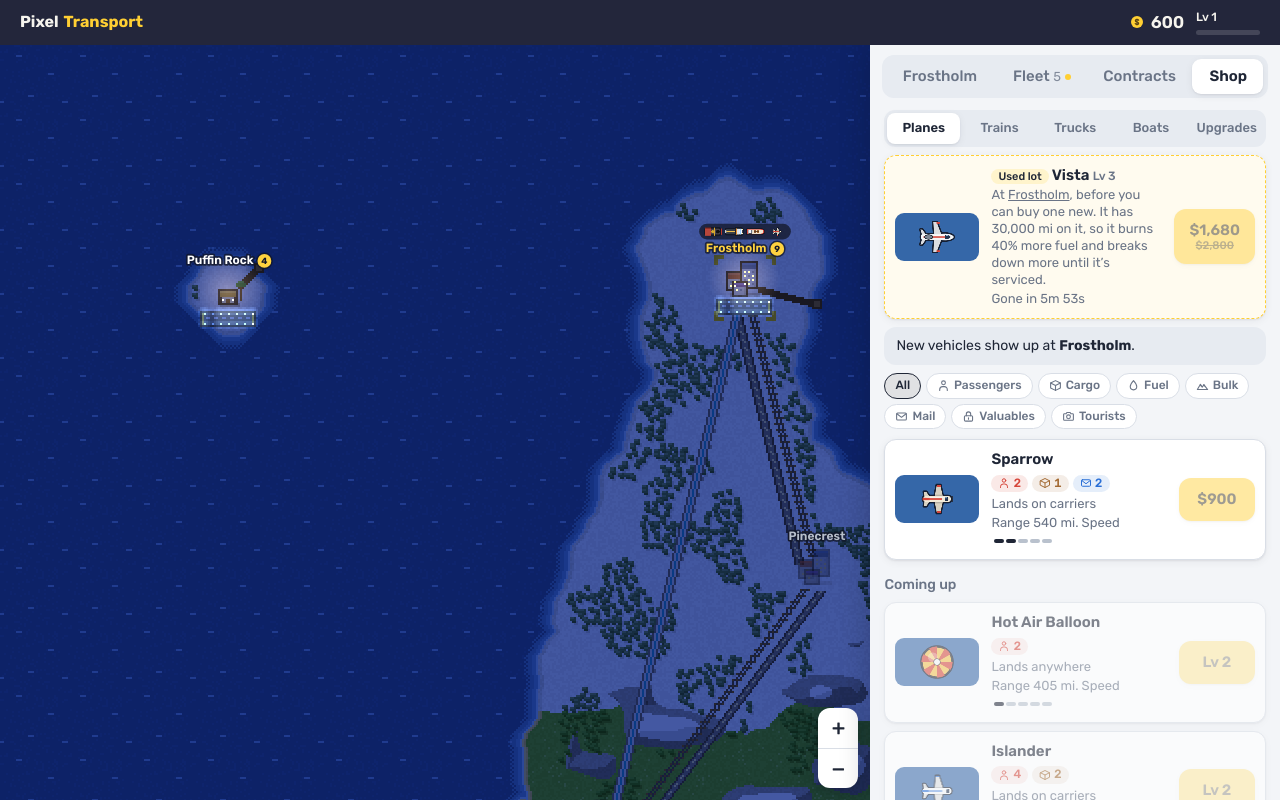
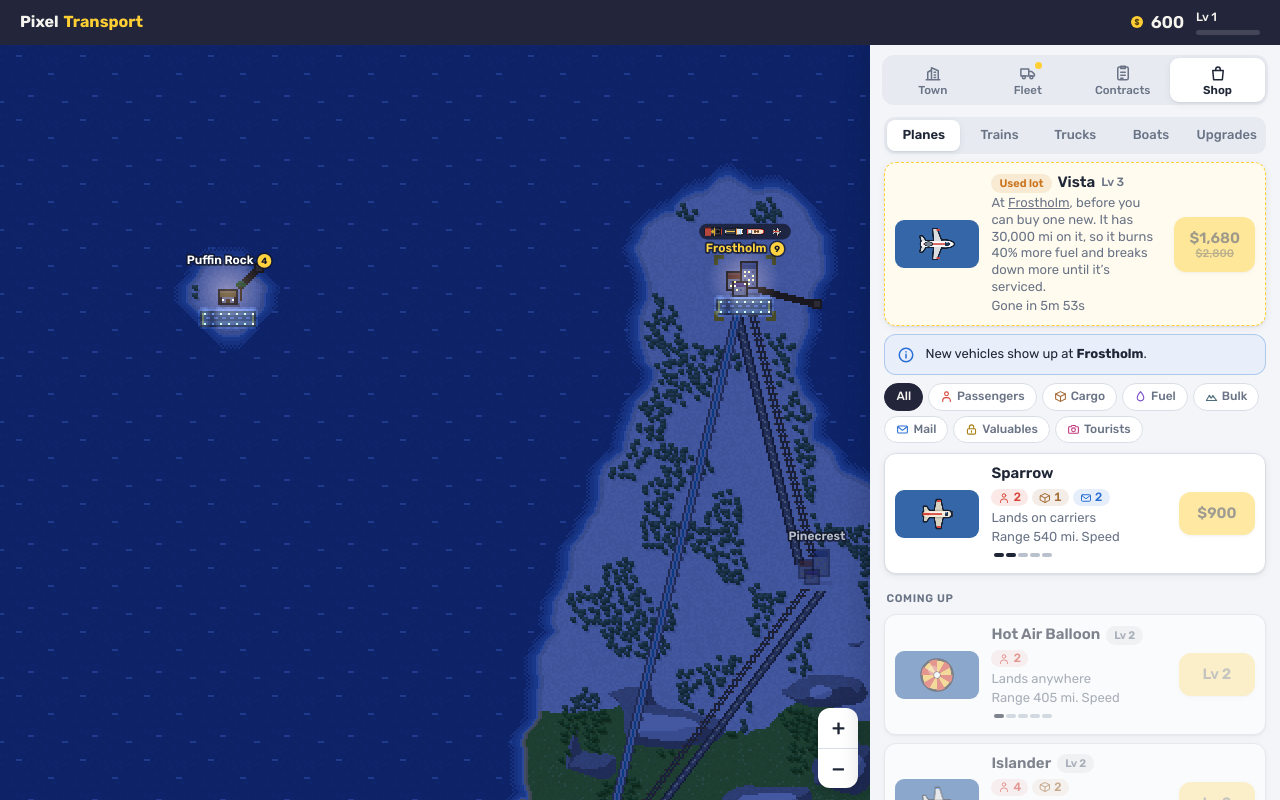
Before and after one commit to adunham95/pixel-transport, a Svelte app: page / in a window 1280 px wide. Both pictures are taken after a click on the button "Shop". Built offline with nearby package versions, Linux system fonts and the light colour scheme.

Commit message:
Added redsign

```diff
--- a/src/App.svelte
+++ b/src/App.svelte
@@ -30,6 +30,17 @@
   const maxed = $derived(game.level >= LEVELS.length);
   const pct = $derived(maxed ? 100 : Math.max(0, Math.min(100, ((game.xp - LEVELS[game.level - 1]) / (LEVELS[game.level] - LEVELS[game.level - 1])) * 100)));
   const idle = $derived(game.vehicles.filter(isIdle).length);
+  const broken = $derived(game.vehicles.some((v) => v.broken));
+  // one row of tabs, each an icon and a short word. A dot means something there wants a look:
+  // red for a breakdown, gold for idle vehicles or contract offers waiting.
+  const tabs = $derived([
+    { k: 'city', icon: 'town', label: 'Town', title: cityById[game.selected].name },
+    { k: 'fleet', icon: 'fleet', label: 'Fleet', title: `${game.vehicles.length} vehicles${idle ? `, ${idle} idle` : ''}`, dot: broken ? 'bad' : idle ? 'on' : null },
+    ...(game.repeatRoutes ? [{ k: 'routes', icon: 'routes', label: 'Routes', title: `${game.routes.length} routes` }] : []),
+    { k: 'contracts', icon: 'contracts', label: 'Contracts', title: `${game.contracts.active.length} under way`, dot: game.level >= CONTRACTS.level && game.contracts.offers.length ? 'on' : null },
+    { k: 'shop', icon: 'shop', label: 'Shop', title: 'Shop' },
+    ...(dev.on ? [{ k: 'dev', icon: 'dev', label: dev.speed > 1 ? `${dev.speed}×` : '', title: 'Dev', slim: true }] : []),
+  ]);
   function setTab(t) {
     if (ui.tab === t && ui.sheetOpen && !wide) { ui.sheetOpen = false; return; }
     ui.tab = t;
@@ -55,7 +66,7 @@
   let pill = $state(null);
   $effect(() => {
     const el = tabEls[ui.tab], nav = el?.parentElement;
-    dev.on; // the dev tab changes every column's width
+    tabs.length; // a tab coming or going (dev, routes) changes every column's width
     if (!el) return;
     const set = () => (pill = { x: el.offsetLeft, w: el.offsetWidth });
     set();
@@ -138,14 +149,14 @@
       style:height={wide ? null : dragH != null ? `${dragH}px` : ui.sheetOpen ? `${sheetFrac * 100}%` : null}>
       <div class="sheet-head" role="presentation" onpointerdown={headDown} onclickcapture={headClick}>
         <button class="grab" aria-label={ui.sheetOpen ? 'Hide panel' : 'Show panel'} onclick={() => (ui.sheetOpen = !ui.sheetOpen)}><span></span></button>
-        <nav class="tabs" class:dev={dev.on}>
+        <nav class="tabs">
           {#if pill}<span class="pill" style:width="{pill.w}px" style:transform="translateX({pill.x}px)"></span>{/if}
-          <button bind:this={tabEls.city} class:on={ui.tab === 'city'} onclick={() => setTab('city')}>{cityById[game.selected].name}</button>
-          <button bind:this={tabEls.fleet} class:on={ui.tab === 'fleet'} onclick={() => setTab('fleet')}>Fleet <em>{game.vehicles.length}</em>{#if idle}<em class="dot" title="{idle} idle"></em>{/if}</button>
-          {#if game.repeatRoutes}<button bind:this={tabEls.routes} class:on={ui.tab === 'routes'} onclick={() => setTab('routes')}>Routes{#if game.routes.length}<em> {game.routes.length}</em>{/if}</button>{/if}
-          <button bind:this={tabEls.contracts} class:on={ui.tab === 'contracts'} onclick={() => setTab('contracts')}>Contracts{#if game.contracts.active.length}<em> {game.contracts.active.length}</em>{:else if game.level >= CONTRACTS.level && game.contracts.offers.length}<em class="dot"></em>{/if}</button>
-          <button bind:this={tabEls.shop} class:on={ui.tab === 'shop'} onclick={() => setTab('shop')}>Shop</button>
-          {#if dev.on}<button bind:this={tabEls.dev} class:on={ui.tab === 'dev'} onclick={() => setTab('dev')}>Dev{dev.speed > 1 ? ` ${dev.speed}×` : ''}</button>{/if}
+          {#each tabs as t (t.k)}
+            <button bind:this={tabEls[t.k]} class:on={ui.tab === t.k} class:slim={t.slim} aria-label={t.label ? undefined : t.title} aria-current={ui.tab === t.k ? 'page' : undefined} title={t.title} onclick={() => setTab(t.k)}>
+              <span class="ico"><Icon name={t.icon} size={18} />{#if t.dot}<i class="dot {t.dot}"></i>{/if}</span>
+              {#if t.label}<span class="lbl">{t.label}</span>{/if}
+            </button>
+          {/each}
         </nav>
       </div>
       {#if open}
--- a/src/app.css
+++ b/src/app.css
@@ -4,7 +4,7 @@
   --ink: #1f2636; --ink-soft: #6a7486;
   --line: #d9dee6; --line-strong: #b9c1cd;
   --accent: #ffcf33; --accent-ink: #2a2310; --accent-soft: #fff4cc;
-  --good: #2f9a5a; --bad: #d6453a;
+  --good: #2f9a5a; --bad: #d6453a; --info: #2a6fd6; --warn: #c9741d;
   --pax: #d6453a; --cargo: #a36a33; --container: #1f8580; --fuel: #7b4fc9; --bulk: #4f6d7a; --mail: #2a6fd6; --wide: #d9822b; --secure: #a8801a; --tour: #c2397f;
   --shadow: 0 1px 2px rgba(20,28,45,.08), 0 2px 8px rgba(20,28,45,.06);
   --r: 12px;
@@ -20,7 +20,7 @@
     --ink: #eef0f4; --ink-soft: #9aa3b5;
     --line: #2f3448; --line-strong: #454c66;
     --accent-soft: #3a3320;
-    --good: #4cc27a; --bad: #f06a5e;
+    --good: #4cc27a; --bad: #f06a5e; --info: #6a9ff0; --warn: #f0a35e;
     --pax: #f07468; --cargo: #d39a5e; --container: #4fc2bb; --fuel: #a98af0; --bulk: #8fb3c4; --mail: #6a9ff0; --wide: #f0a35e; --secure: #e6c35a; --tour: #f07ab8;
     --shadow: 0 1px 2px rgba(0,0,0,.3);
     color-scheme: dark;
@@ -32,7 +32,7 @@
   --ink: #eef0f4; --ink-soft: #9aa3b5;
   --line: #2f3448; --line-strong: #454c66;
   --accent-soft: #3a3320;
-  --good: #4cc27a; --bad: #f06a5e;
+  --good: #4cc27a; --bad: #f06a5e; --info: #6a9ff0; --warn: #f0a35e;
   --pax: #f07468; --cargo: #d39a5e; --container: #4fc2bb; --fuel: #a98af0; --bulk: #8fb3c4; --mail: #6a9ff0; --wide: #f0a35e; --secure: #e6c35a; --tour: #f07ab8;
   --shadow: 0 1px 2px rgba(0,0,0,.3);
   color-scheme: dark;
@@ -91,13 +91,18 @@ button { font: inherit; color: inherit; }
 .grab { border: 0; background: none; padding: 8px 0 6px; cursor: inherit; display: flex; justify-content: center; width: 100%; }
 .grab span { width: 36px; height: 4px; background: var(--line-strong); border-radius: 2px; display: block; transition: width .2s, background .2s; }
 .sheet-head:hover .grab span, .sheet.dragging .grab span { width: 48px; background: var(--ink-soft); }
-.tabs { position: relative; display: grid; grid-template-columns: 1.2fr 1fr 1.1fr 0.8fr; gap: 4px; margin: 0 12px 8px; padding: 4px; background: var(--panel-3); border-radius: 12px; }
-.tabs.dev { grid-template-columns: 1.2fr 1fr 1.1fr 0.8fr 0.8fr; }
-.tabs .pill { position: absolute; top: 4px; bottom: 4px; left: 0; background: var(--panel-2); border-radius: 9px; box-shadow: var(--shadow); transition: transform .3s cubic-bezier(.3,1.25,.5,1), width .3s cubic-bezier(.3,1.25,.5,1); }
-.tabs button { position: relative; border: 0; background: transparent; transition: color .2s; padding: 8px 6px; font-weight: 500; cursor: pointer; white-space: nowrap; overflow: hidden; text-overflow: ellipsis; border-radius: 9px; color: var(--ink-soft); }
-.tabs button em { font-style: normal; font-weight: 400; font-size: 13px; opacity: .8; }
-.tabs button em.dot { display: inline-block; width: 6px; height: 6px; margin-left: 4px; vertical-align: middle; border-radius: 50%; background: var(--accent); opacity: 1; }
-.tabs button.on { color: var(--ink); font-weight: 600; }
+/* one row of equal tabs, however many there are: an icon over a short word */
+.tabs { position: relative; display: flex; gap: 0; margin: 0 12px 8px; padding: 3px; background: var(--panel-3); border-radius: 12px; }
+.tabs .pill { position: absolute; top: 3px; bottom: 3px; left: 0; background: var(--panel-2); border-radius: 9px; box-shadow: var(--shadow); transition: transform .3s cubic-bezier(.3,1.25,.5,1), width .3s cubic-bezier(.3,1.25,.5,1); }
+.tabs button { position: relative; flex: 1 1 0; min-width: 0; display: flex; flex-direction: column; align-items: center; gap: 2px; border: 0; background: transparent; transition: color .2s; padding: 6px 0 5px; cursor: pointer; border-radius: 9px; color: var(--ink-soft); }
+.tabs button.slim { flex: 0 0 32px; justify-content: center; }
+.tabs .ico { position: relative; display: flex; }
+.tabs .lbl { max-width: 100%; font-size: 11.5px; font-weight: 500; line-height: 1.2; white-space: nowrap; overflow: hidden; text-overflow: ellipsis; }
+.tabs .dot { position: absolute; top: -2px; right: -5px; width: 7px; height: 7px; border-radius: 50%; background: var(--accent); box-shadow: 0 0 0 2px var(--panel-3); }
+.tabs .dot.bad { background: var(--bad); }
+.tabs button.on { color: var(--ink); }
+.tabs button.on .lbl { font-weight: 600; }
+.tabs button.on .dot { box-shadow: 0 0 0 2px var(--panel-2); }
 .body { flex: 1; overflow-y: auto; padding: 4px 14px 0; overscroll-behavior: contain; -webkit-overflow-scrolling: touch; }
 .body::after { content: ""; display: block; height: 14px; }
 
@@ -188,6 +193,38 @@ button.row:disabled { opacity: .5; cursor: default; }
 .pips i { width: 10px; height: 4px; background: var(--line-strong); border-radius: 2px; display: block; }
 .pips i.on { background: var(--ink); }
 
+/* ---------- small shared pieces: section labels, status pills, stat tiles, alerts, filter chips ---------- */
+/* a quiet uppercase label over a group of cards */
+.sec { margin: 18px 2px 8px; font-size: 11px; font-weight: 600; letter-spacing: .06em; text-transform: uppercase; color: var(--ink-soft); }
+/* what something is up to, colored by how it's going */
+.status { display: inline-flex; align-items: center; gap: 4px; flex: none; font-size: 11px; font-weight: 600; line-height: 1; padding: 4px 8px; border-radius: 999px; white-space: nowrap; color: var(--c, var(--ink-soft)); background: color-mix(in srgb, var(--c, var(--ink-soft)) 13%, transparent); }
+.status.good { --c: var(--good); } .status.bad { --c: var(--bad); } .status.info { --c: var(--info); } .status.warn { --c: var(--warn); }
+/* a row of numbers at a glance, each under a tinted icon */
+.stats { display: grid; grid-template-columns: repeat(auto-fit, minmax(0, 1fr)); gap: 6px; margin: 4px 0 10px; }
+.stat { display: flex; flex-direction: column; align-items: flex-start; gap: 2px; min-width: 0; padding: 9px 10px; text-align: left; background: var(--panel-2); border: 1px solid var(--line); border-radius: var(--r); box-shadow: var(--shadow); color: var(--ink); }
+.stat .si { display: grid; place-items: center; width: 24px; height: 24px; margin-bottom: 3px; border-radius: 7px; color: var(--c, var(--ink-soft)); background: color-mix(in srgb, var(--c, var(--ink-soft)) 14%, transparent); }
+.stat b { font-size: 18px; font-weight: 600; font-variant-numeric: tabular-nums; white-space: nowrap; overflow: hidden; text-overflow: ellipsis; max-width: 100%; }
+.stat small { font-size: 12px; color: var(--ink-soft); white-space: nowrap; overflow: hidden; text-overflow: ellipsis; max-width: 100%; }
+.stat .loss { color: var(--bad); }
+button.stat { font: inherit; cursor: pointer; transition: transform .08s, border-color .2s; }
+button.stat:active { transform: scale(.97); }
+button.stat.on { border-color: var(--c, var(--ink)); box-shadow: 0 0 0 1px var(--c, var(--ink)); }
+/* something that wants a look, with what to do about it */
+.alert { display: flex; align-items: center; gap: 10px; flex-wrap: wrap; margin: 0 0 8px; padding: 10px 12px; border-radius: var(--r); color: var(--ink); background: color-mix(in srgb, var(--c, var(--warn)) 11%, var(--panel-2)); border: 1px solid color-mix(in srgb, var(--c, var(--warn)) 30%, transparent); }
+.alert.bad { --c: var(--bad); } .alert.info { --c: var(--info); }
+.alert > .ai { color: var(--c, var(--warn)); display: flex; flex: none; align-self: flex-start; margin-top: 1px; }
+.alert .grow small { color: var(--ink-soft); }
+.alert .btns { display: flex; gap: 6px; flex: 1 0 100%; padding-left: 28px; }
+.alert .txt { flex: 1; min-width: 0; margin: 0; }
+/* filter chips, with how many each would show */
+.fchips { display: flex; flex-wrap: wrap; gap: 5px; margin-bottom: 10px; }
+.fchips button { display: inline-flex; align-items: center; gap: 4px; padding: 5px 11px; font-size: 12px; font-weight: 500; border-radius: 999px; border: 1px solid var(--line); background: var(--panel-2); color: var(--ink-soft); cursor: pointer; }
+.fchips button em { font-style: normal; opacity: .65; font-variant-numeric: tabular-nums; }
+.fchips button.on { background: var(--hud); border-color: var(--hud); color: var(--hud-ink); }
+/* a thin bar for how far along something is */
+.prog { display: block; height: 4px; background: var(--panel-3); border-radius: 2px; overflow: hidden; }
+.prog i { display: block; height: 100%; background: var(--c, var(--info)); border-radius: 2px; transition: width .3s; }
+
 @media (prefers-reduced-motion: reduce) {
   .sheet, .bar i, .btn, button.row, .tabs .pill, .tabs button, .chev, .card, .grab span { transition: none; }
   .coin .spin, .lvnum, .delta { animation: none; }
--- a/src/panels/ShopPanel.svelte
+++ b/src/panels/ShopPanel.svelte
@@ -76,7 +76,7 @@
   <div class="shop used">
     <span class="pv wide"><Sprite kind={u.kind} model={u.model} scale={4} /></span>
     <span class="grow">
-      <b><span class="tag hub mini">Used lot</span> {s.name} <span class="lv">Lv {s.level}</span></b>
+      <b><span class="status warn">Used lot</span> {s.name} <span class="lv">Lv {s.level}</span></b>
       <small>At <button class="town" onclick={() => selectCity(u.at, true)}>{cityById[u.at].name}</button>, before you can buy one new. It has {fmt(u.miles * MI)} mi on it, so it burns {Math.round(wear(u) * 100)}% more fuel and breaks down more until it’s serviced.</small>
       <small>Gone in {fmtTime((u.until - clock.now) / 1000)}</small>
     </span>
@@ -93,7 +93,7 @@
     {#if game.hq}<button class="btn" onclick={() => selectCity(game.hq)}>Visit</button>
     {:else}<span class="pay">{game.level < HQ.level ? `Lv ${HQ.level}` : `$${fmt(HQ.price)}`}</span>{/if}
   </div>
-  <h3>Megaprojects</h3>
+  <h3 class="sec">Megaprojects</h3>
   <p class="muted small">Huge builds: pay up front, then deliver what they need to the site. Landmarks change what their town turns up and draw tourists. Bridges join landmasses by road and rail.</p>
   {#each PROJECTS as p (p.id)}<ProjectCard {p} />{/each}
 {:else}
@@ -102,13 +102,13 @@
   {:else if !isOpen(c.id)}
     <p class="note"><b>{c.name}</b> is locked. Unlock it, or pick another town, to buy vehicles there.</p>
   {:else}
-    <p class="note">New vehicles show up at <b>{c.name}</b>.{#if !c[tab.where]} It has no {tab.needs.replace(/^an? /, '')}, so only some {tab.label.toLowerCase()} can be bought here.{/if}</p>
+    <div class="alert info"><span class="ai"><Icon name="info" size={18} /></span><span class="txt small">New vehicles show up at <b>{c.name}</b>.{#if !c[tab.where]} It has no {tab.needs.replace(/^an? /, '')}, so only some {tab.label.toLowerCase()} can be bought here.{/if}</span></div>
   {/if}
 
   {#if types.length > 1}
-    <div class="types">
+    <div class="fchips">
       <button class:on={!type} onclick={() => (ui.shopType = null)}>All</button>
-      {#each types as t}<button class="t-{t}" class:on={type === t} onclick={() => (ui.shopType = type === t ? null : t)}><Icon name={t} size={13} />{TYPE_LABEL[t]}</button>{/each}
+      {#each types as t}<button class:on={type === t} onclick={() => (ui.shopType = type === t ? null : t)}><span class="t-{t} ti"><Icon name={t} size={13} /></span>{TYPE_LABEL[t]}</button>{/each}
     </div>
   {/if}
 
@@ -121,7 +121,7 @@
     <div class="shop" class:locked>
       <span class="pv wide"><Sprite kind={tab.id} model={k} cars={demo(tab.id, s)} scale={4} paint={paintFor(tab.id, k)} /></span>
       <span class="grow">
-        <b>{s.name}</b>
+        <b>{s.name}{#if locked}<span class="status">Lv {s.level}</span>{/if}</b>
         <span class="holds">
           {#each JOB_TYPES as t}{#if cap[t]}<span class="meter t-{t}"><Icon name={t} size={12} />{cap[t]}</span>{/if}{/each}
           {#each JOB_TYPES.filter((t) => !cap[t] && pulled.some((x) => x.holds === t)) as t}<span class="meter pull t-{t}" title="In its {tab.tail}s"><Icon name={t} size={12} /></span>{/each}
@@ -137,7 +137,7 @@
   {#each open as [k, s] (k)}{@render row(k, s)}{:else}<p class="muted">Nothing yet. Level up to unlock some.</p>{/each}
 
   {#if soon.length}
-    <h3>Coming up</h3>
+    <h3 class="sec">Coming up</h3>
     {#each ui.shopMore ? soon : soon.slice(0, SOON) as [k, s] (k)}{@render row(k, s)}{/each}
     {#if soon.length > SOON}
       <button class="btn ghost more" onclick={() => (ui.shopMore = !ui.shopMore)}>{ui.shopMore ? 'Show fewer' : `Show ${soon.length - SOON} more`}</button>
@@ -145,7 +145,7 @@
   {/if}
 
   {#if tails.length}
-    <h3>{tab.tail[0].toUpperCase() + tab.tail.slice(1)}s</h3>
+    <h3 class="sec">{tab.tail}s</h3>
     <p class="muted small">Hook them up from the Fleet tab.</p>
     <div class="tails">
       {#each tails as t}
@@ -173,12 +173,10 @@
   .cats { position: sticky; top: 0; z-index: 2; box-shadow: 0 -12px 0 6px var(--panel); display: grid; grid-template-columns: repeat(5, 1fr); gap: 3px; padding: 3px; margin-bottom: 8px; background: var(--panel-3); border-radius: 11px; }
   .cats button { border: 0; background: transparent; padding: 7px 2px; border-radius: 8px; font-weight: 500; font-size: 13px; color: var(--ink-soft); cursor: pointer; white-space: nowrap; }
   .cats button.on { background: var(--panel-2); color: var(--ink); font-weight: 600; box-shadow: var(--shadow); }
-  .types { display: flex; flex-wrap: wrap; gap: 5px; margin: 8px 0 10px; }
-  .types button { display: inline-flex; align-items: center; gap: 4px; padding: 4px 10px; font-size: 12px; font-weight: 500; border-radius: 999px; border: 1px solid var(--line); background: var(--panel-2); cursor: pointer; }
-  .types button:not(.on) { color: var(--ink-soft); }
-  .types button.on { background: color-mix(in srgb, currentColor 14%, var(--panel-2)); border-color: currentColor; }
-  .types button.on:first-child { color: var(--ink); }
-  .grow > b { display: block; }
+  .fchips .ti { display: flex; }
+  .fchips button.on .ti { color: inherit; }
+  .grow > b { display: flex; align-items: center; gap: 6px; }
+  .sec { text-transform: uppercase; }
   .holds { display: flex; flex-wrap: wrap; gap: 4px; margin: 3px 0 2px; }
   .holds .meter { padding: 1px 7px; font-size: 12px; gap: 3px; }
   .holds .pull { opacity: .75; background: transparent; border: 1px dashed currentColor; padding: 0 6px; }
--- a/src/ui/Icon.svelte
+++ b/src/ui/Icon.svelte
@@ -24,6 +24,38 @@
     <path d="M3 8.5A1.5 1.5 0 0 1 4.5 7h3l1.5-2.5h6L16.5 7h3A1.5 1.5 0 0 1 21 8.5v9a1.5 1.5 0 0 1-1.5 1.5h-15A1.5 1.5 0 0 1 3 17.5z" /><circle cx="12" cy="12.5" r="3.5" />
   {:else if name === 'project'}
     <path d="M4 21V9l8-5 8 5v12" /><path d="M9 21v-6h6v6M4 21h16" />
+  {:else if name === 'town'}
+    <path d="M3 21h18M5 21V11l5-3v13M10 21V5l9 4v12" /><path d="M13.5 11h2M13.5 14.5h2M13.5 18h2" />
+  {:else if name === 'fleet'}
+    <path d="M2.5 6.5h10.5v9.5H2.5zM13 10h4l3.5 3.5V16H13" /><circle cx="6.5" cy="17.5" r="2" /><circle cx="16.5" cy="17.5" r="2" />
+  {:else if name === 'routes'}
+    <circle cx="5.5" cy="18" r="2.5" /><circle cx="18.5" cy="6" r="2.5" /><path d="M8 18h7.5a3 3 0 0 0 0-6h-7a3 3 0 0 1 0-6H16" />
+  {:else if name === 'contracts'}
+    <rect x="5" y="4" width="14" height="17" rx="2" /><path d="M9 3h6v3H9zM9 11h6M9 15h6M9 19h3" />
+  {:else if name === 'shop'}
+    <path d="M5 8.5h14l-1.2 12.5H6.2z" /><path d="M9 8.5V7a3 3 0 0 1 6 0v1.5" />
+  {:else if name === 'dev'}
+    <path d="m8 7-5 5 5 5M16 7l5 5-5 5M13.5 5l-3 14" />
+  {:else if name === 'search'}
+    <circle cx="11" cy="11" r="6.5" /><path d="m16 16 4.5 4.5" />
+  {:else if name === 'alert'}
+    <path d="M12 4 2.8 19.5h18.4z" /><path d="M12 10v4.5M12 17.2v.3" />
+  {:else if name === 'wrench'}
+    <path d="M14.5 6.5a4 4 0 0 0 5 5L14 17l-1.5 1.5a2.1 2.1 0 0 1-3-3L11 14z" /><path d="M14.5 6.5 11 3a4 4 0 0 0-5 5l3.5 3.5" />
+  {:else if name === 'pause'}
+    <circle cx="12" cy="12" r="9" /><path d="M10 9v6M14 9v6" />
+  {:else if name === 'clock'}
+    <circle cx="12" cy="12" r="9" /><path d="M12 7v5l3 2" />
+  {:else if name === 'info'}
+    <circle cx="12" cy="12" r="9" /><path d="M12 11v5M12 7.8v.2" />
+  {:else if name === 'check'}
+    <circle cx="12" cy="12" r="9" /><path d="m8 12.5 2.5 2.5L16 9.5" />
+  {:else if name === 'plus'}
+    <path d="M12 5v14M5 12h14" />
+  {:else if name === 'chevron'}
+    <path d="m9 6 6 6-6 6" />
+  {:else if name === 'speed'}
+    <path d="M4 17a8 8 0 1 1 16 0" /><path d="m12 17 4-5" />
   {:else if name === 'coin'}
     <circle cx="12" cy="12" r="9" fill="currentColor" stroke="none" /><path d="M12 7.5v9M14.5 9.5c-.5-1-1.4-1.5-2.5-1.5-1.5 0-2.5.8-2.5 2s1 1.6 2.5 2 2.5.8 2.5 2-1 2-2.5 2c-1.2 0-2.1-.6-2.6-1.6" stroke="#5a4314" stroke-width="1.8" />
   {/if}
```
Also changed, not shown: src/panels/ContractsPanel.svelte (+12 -10 lines), src/panels/FleetPanel.svelte (+39 -28 lines), src/panels/RoutesPanel.svelte (+26 -11 lines).
